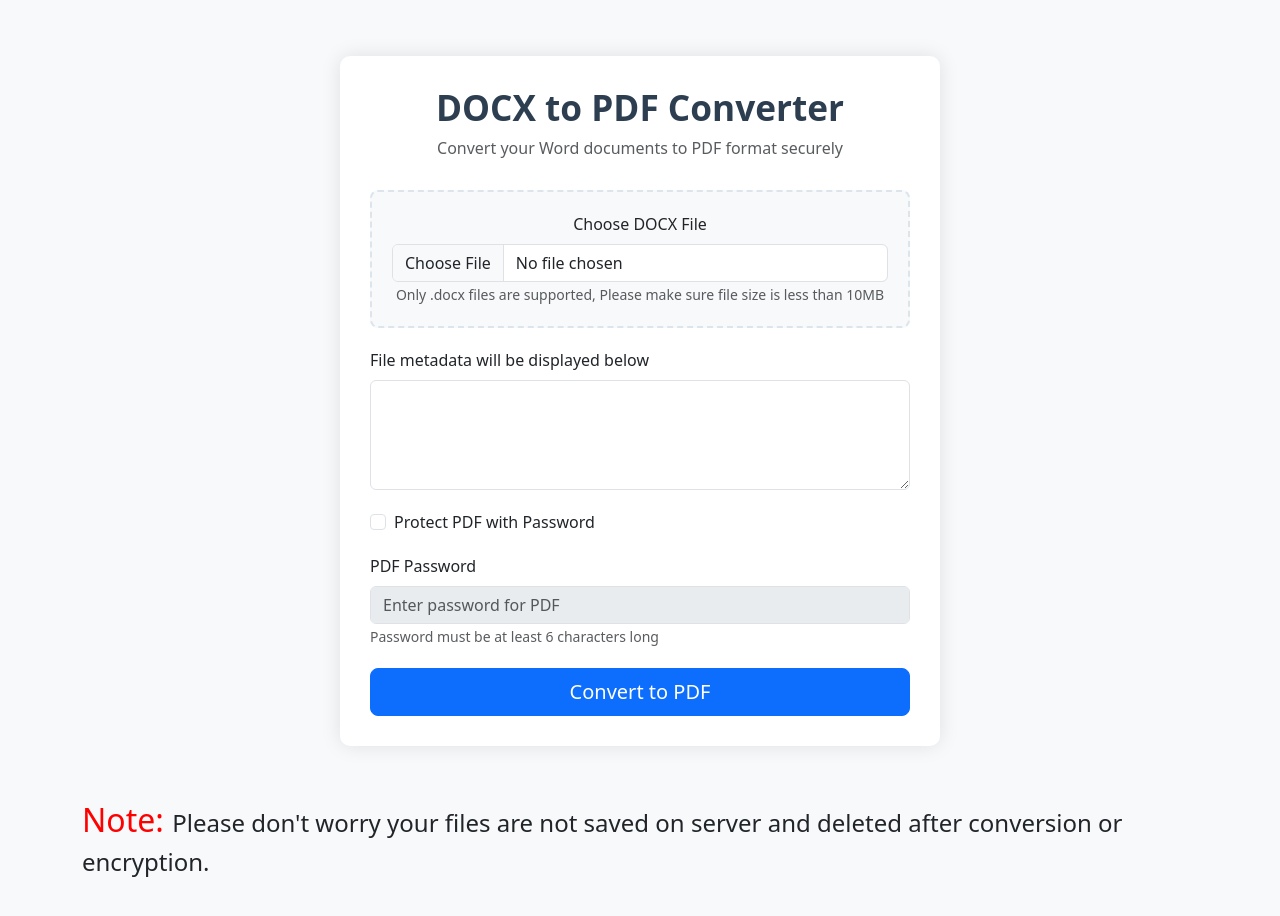
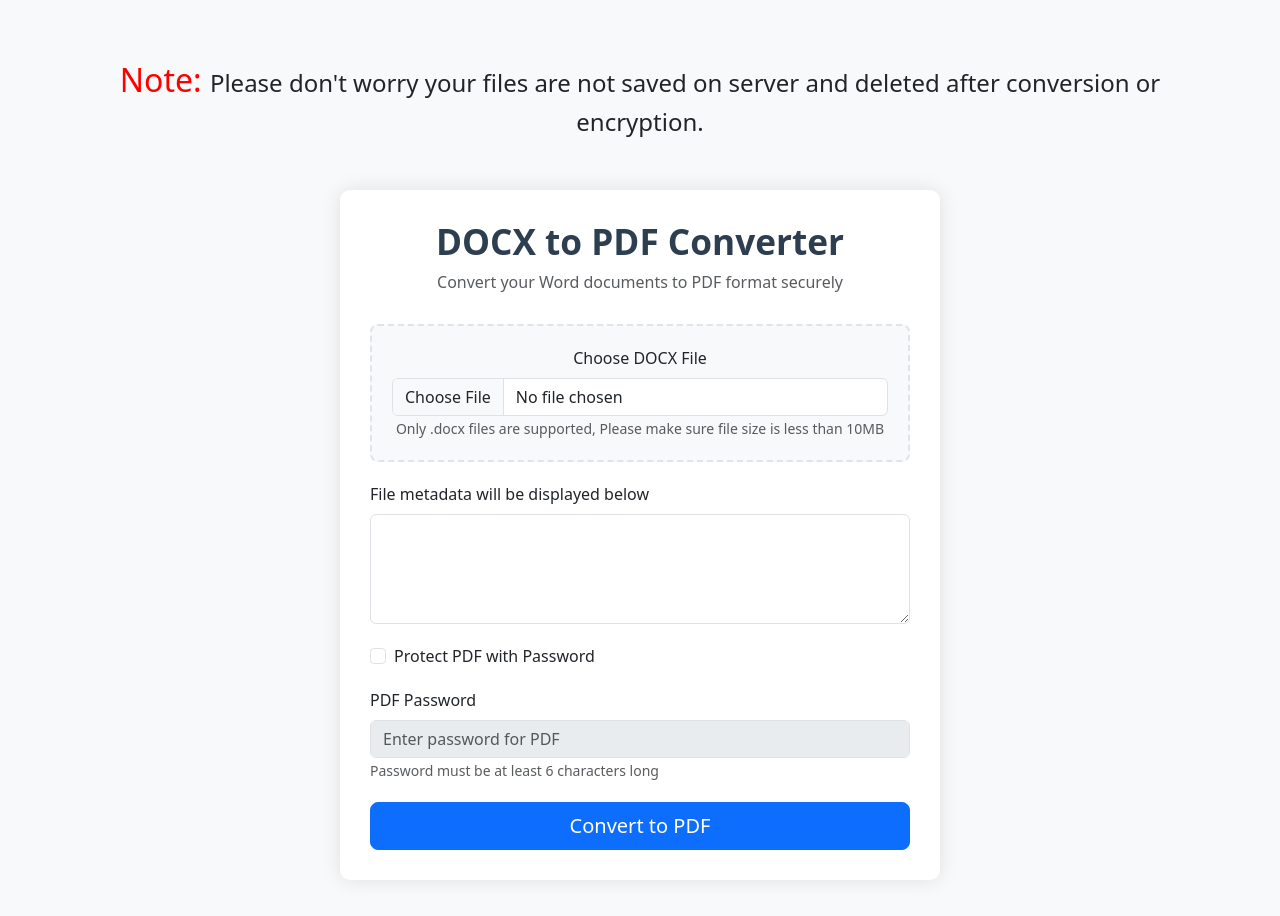
Before and after one commit to rajneesh231/Word2Pdf, a website: page public/index.html in a window 1280 px wide. Drawn offline with nearby package versions, Linux system fonts and the light colour scheme; some icons are missing.

Commit message:
imporved Ui

```diff
--- a/public/index.html
+++ b/public/index.html
@@ -12,9 +12,13 @@
 <body>
     <div class="container">
         <div id="alert" style="text-align: center;font-size: x-large;font-weight: 700;margin-top: 5%;color: red;"></div>
-
+        <div>
+            <p style="font-size: x-large;text-align: center;"><span style="color: red;font-size: xx-large;">Note: </span>Please don't worry
+                your files are not saved on server and deleted after conversion or encryption.</p>
+        </div>
 
         <div class="converter-container">
+
             <div class="header">
                 <h1>DOCX to PDF Converter</h1>
                 <p class="text-muted">Convert your Word documents to PDF format securely</p>
@@ -60,10 +64,7 @@
                 </div>
             </form>
         </div>
-        <div>
-            <p style="font-size: x-large;"><span style="color: red;font-size: xx-large;">Note: </span>Please don't worry
-                your files are not saved on server and deleted after conversion or encryption.</p>
-        </div>
+
     </div>
 
     <script src="https://cdn.jsdelivr.net/npm/bootstrap@5.3.0/dist/js/bootstrap.bundle.min.js"></script>
```
